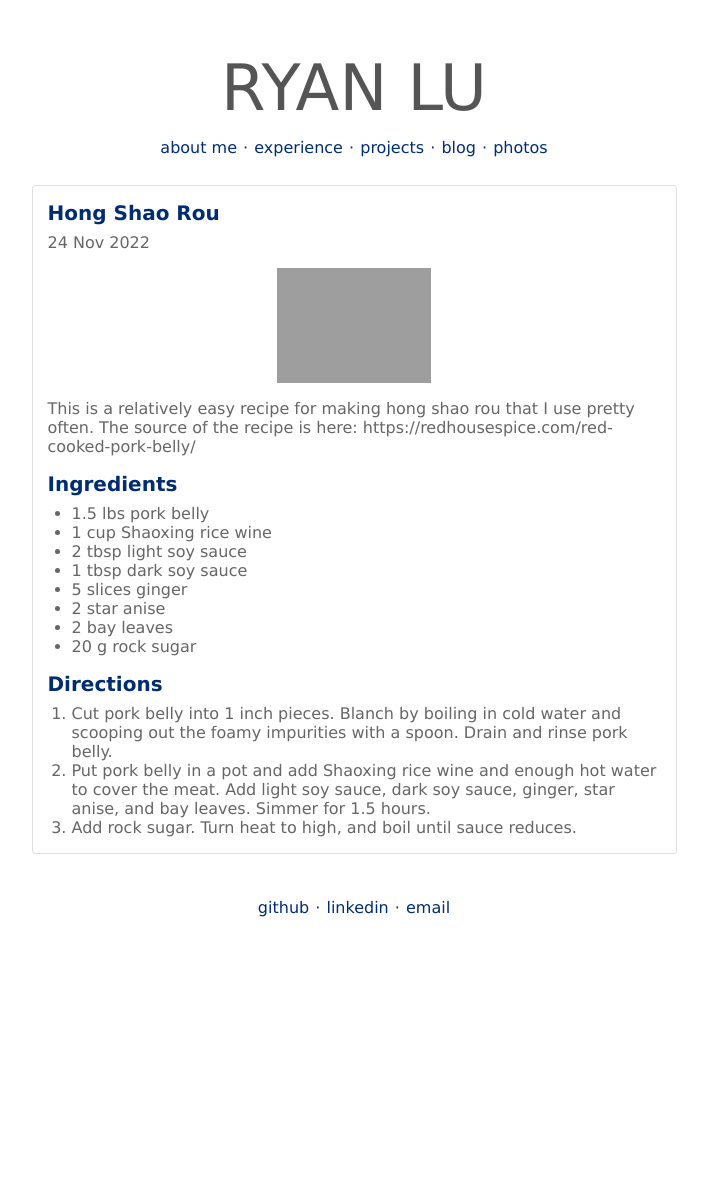
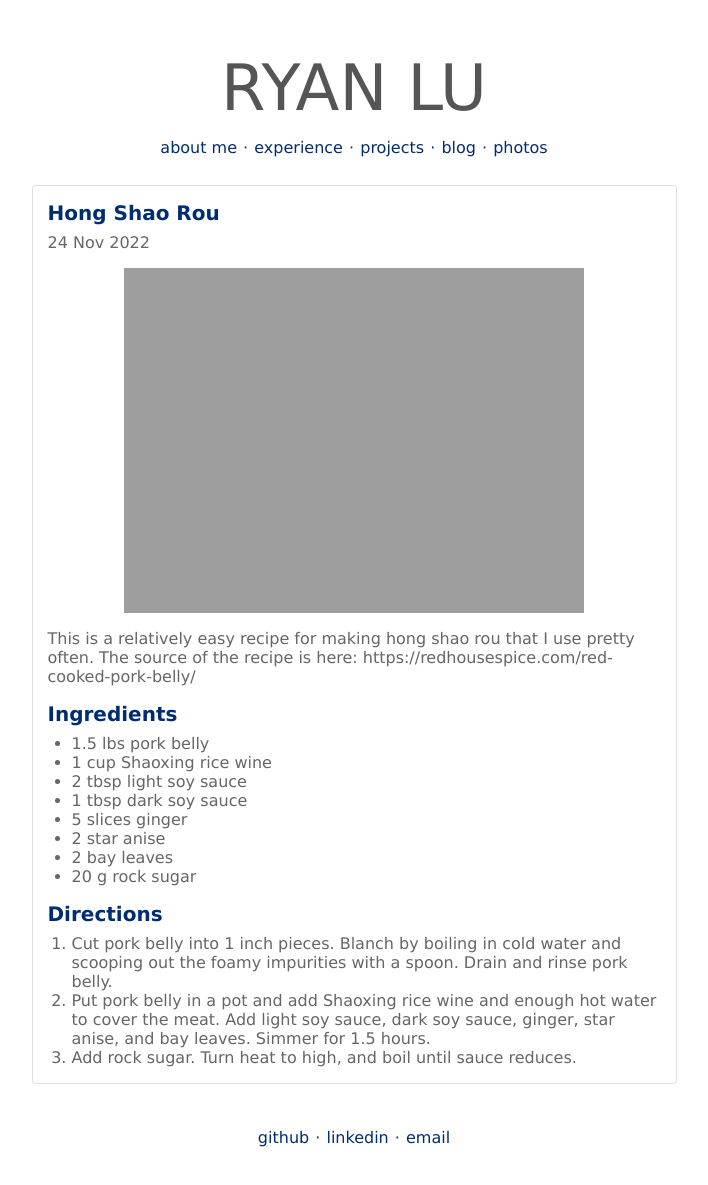
Before and after one commit to ryanlu41/ryanlu41.github.io, a Jekyll site: the page built from _posts/2022-11-24-Hong-Shao-Rou-Recipe.md, in a window 1280 px wide. Shown: the whole page, without its empty margins (286-994 px from the left). Built offline with Jekyll 4.4.1, drawn with Linux system fonts in a browser that asks for light colours; before the commit the page ends 955 px from its top, so only the background shows below that.

Commit message:
messed with the widths

```diff
--- a/_posts/2022-11-24-Hong-Shao-Rou-Recipe.md
+++ b/_posts/2022-11-24-Hong-Shao-Rou-Recipe.md
@@ -6,7 +6,7 @@ category: "Recipes"
 ---
 
 {:refdef: style="text-align: center;"}
-![hongshaorou](https://ryanlu41.github.io/images/blog/hongshaorou.jpeg){: width="25%"}
+![hongshaorou](https://ryanlu41.github.io/images/blog/hongshaorou.jpeg){: width="75%"}
 {: refdef}
 
 This is a relatively easy recipe for making hong shao rou that I use pretty often. The source of the recipe is here: https://redhousespice.com/red-cooked-pork-belly/
```
